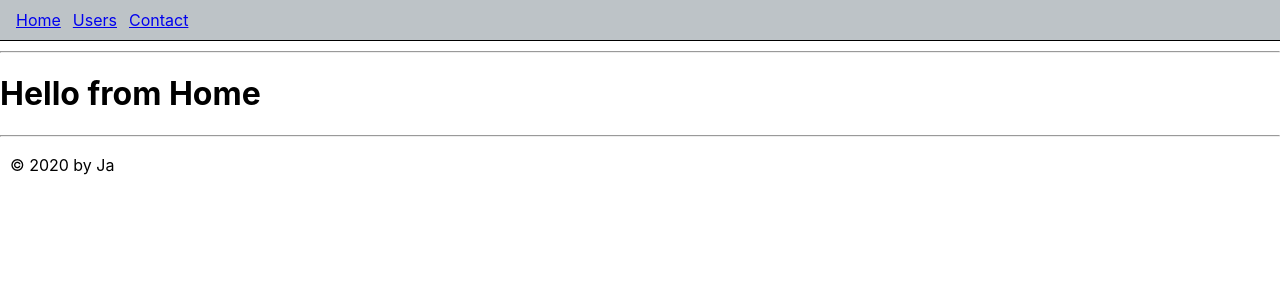
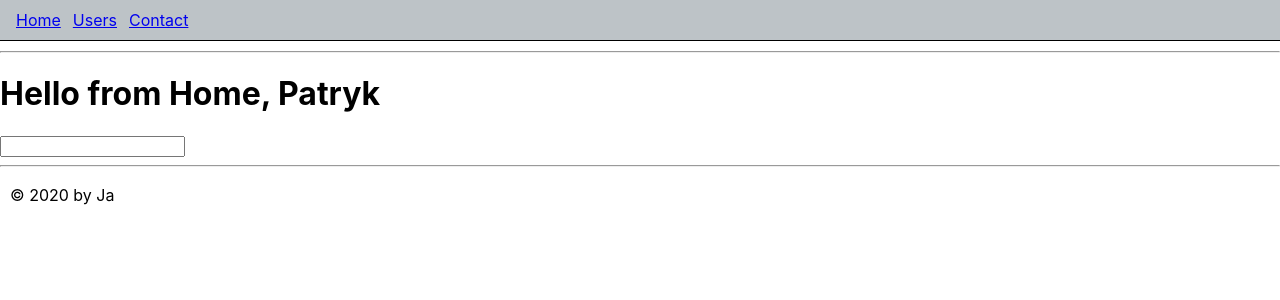
Before and after one commit to patrykomiotek/pd-react-app, a React (Create React App) app: page / in a window 1280 px wide. Shown: the top 300 px of the page. Built offline with nearby package versions, Linux system fonts and the light colour scheme.

Commit message:
useEffect examples

```diff
--- a/src/pages/Home/Home.js
+++ b/src/pages/Home/Home.js
@@ -1,5 +1,41 @@
+import React, { useState, useEffect } from 'react';
+
 function Home() {
-  return <h1>Hello from Home</h1>;
+  const [user, setUser] = useState({
+    name: 'Patryk',
+    surname: 'O',
+    age: 35
+  });
+
+  // with dependencies
+  // useEffect(() => {
+  //   console.log('componentDidUpdate');
+
+  //   return () => {
+  //     // clearIntervals, clear WS
+  //     // removeListener
+  //   };
+  // }, [user]);
+
+  // // with no dependencies
+  useEffect(() => {
+    console.log('componentDidMount');
+    return () => {
+      // clearIntervals, clear WS
+      // removeListener
+    };
+  }, []);
+
+  const handleChange = (event) => {
+    console.log('Hej!', event.target.value);
+    setUser({...user, name: event.target.value});
+  };
+  return (
+    <div>
+      <h1>Hello from Home, {user.name}</h1>
+      <input type="text" onChange={handleChange} />
+    </div>
+  );
 }
 
 export default Home;
@@ -16,6 +52,21 @@ export default Home;
 //   //   // 1.
 //   //   this.handleChange = this.handleChange.bind(this);
 //   // }
+
+//   componentDidMount() {
+//     console.log('Hi from componentDidMount');
+//     fetch('https://evil.com')
+//     .then(response => response.json())
+//     .then(data => this.setState({ name: data }))
+//   }
+
+//   componentDidUpdate(prevProps, prevState) {
+//     console.log('Hi from componentDidUpdate', prevProps, prevState);
+//   }
+
+//   componentWillUnmount() {
+//     console.log('Hi from componentWillUnmount');
+//   }
 
 //   // 3. bind using arrow functions
 //   handleChange = (event) => {
@@ -34,6 +85,8 @@ export default Home;
 //   }
 // }
 
+// export default Home;
+
 // component Home written in other ways
 // const Home = () => {
 //   return <h1>Hello from Home</h1>;
--- a/src/pages/Users/UserDetails.js
+++ b/src/pages/Users/UserDetails.js
@@ -1,5 +1,6 @@
 import { useState, useEffect } from 'react';
 import { Link, useParams, useHistory } from 'react-router-dom';
+import Users from './Users';
 
 import api from '../../api';
 
@@ -13,6 +14,10 @@ function UserDetails() {
     .then(data => setUser(data));
   }, [params.bizon]);
 
+  useEffect(() => {
+    console.log('Field* changed');
+  }, [user]);
+
   const handleDelete = () => {
     api.delete(`/users/${params.bizon}`) // API
     .then(() => history.push('/users')); // Browser router
@@ -23,6 +28,7 @@ function UserDetails() {
         {user && <h1>{user.name} {user.surname}</h1>}
         <Link to="/users">&laquo; Go back</Link>
         <button onClick={handleDelete}>Remove user</button>
+        <Users />
     </div>
   );
 }
```
Also changed, not shown: src/pages/Users/Users.js (line endings or trailing spaces).
